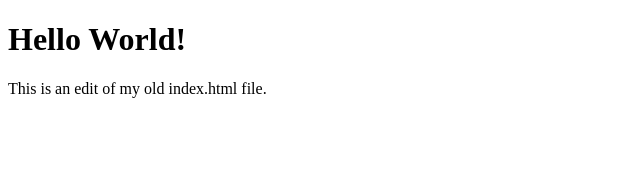
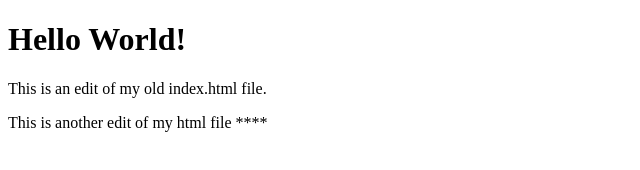
Before and after one commit to AmberH0/Coursera-Web-, a plain HTML site: page index.html in a window 1280 px wide. Shown: the whole page, without its empty margins (0-640 px from the left). Drawn offline with Linux system fonts and the light colour scheme.

Commit message:
Update index.html

```diff
--- a/index.html
+++ b/index.html
@@ -9,5 +9,8 @@
     <p>
       This is an edit of my old index.html file.
     </p>
+    <p>
+      This is another edit of my html file ****
+    </p>
   </body>
 </html>
```
